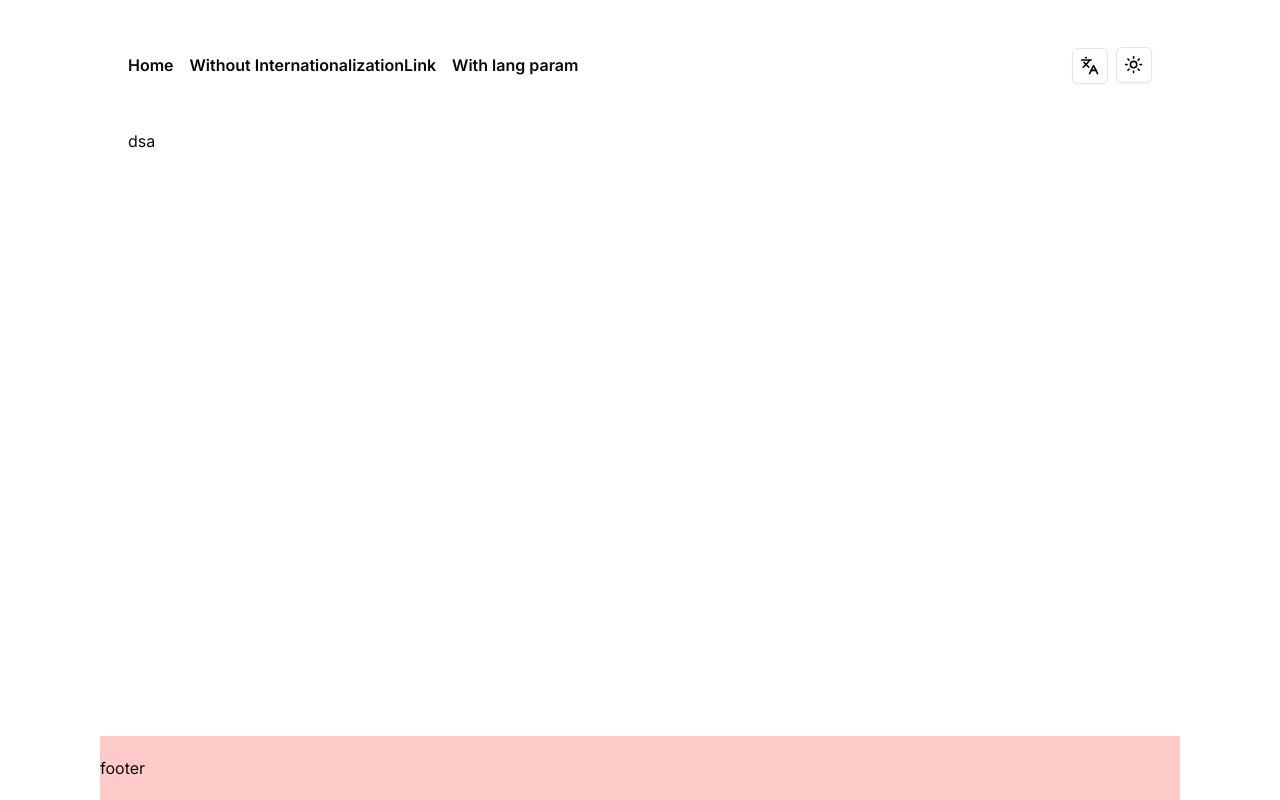
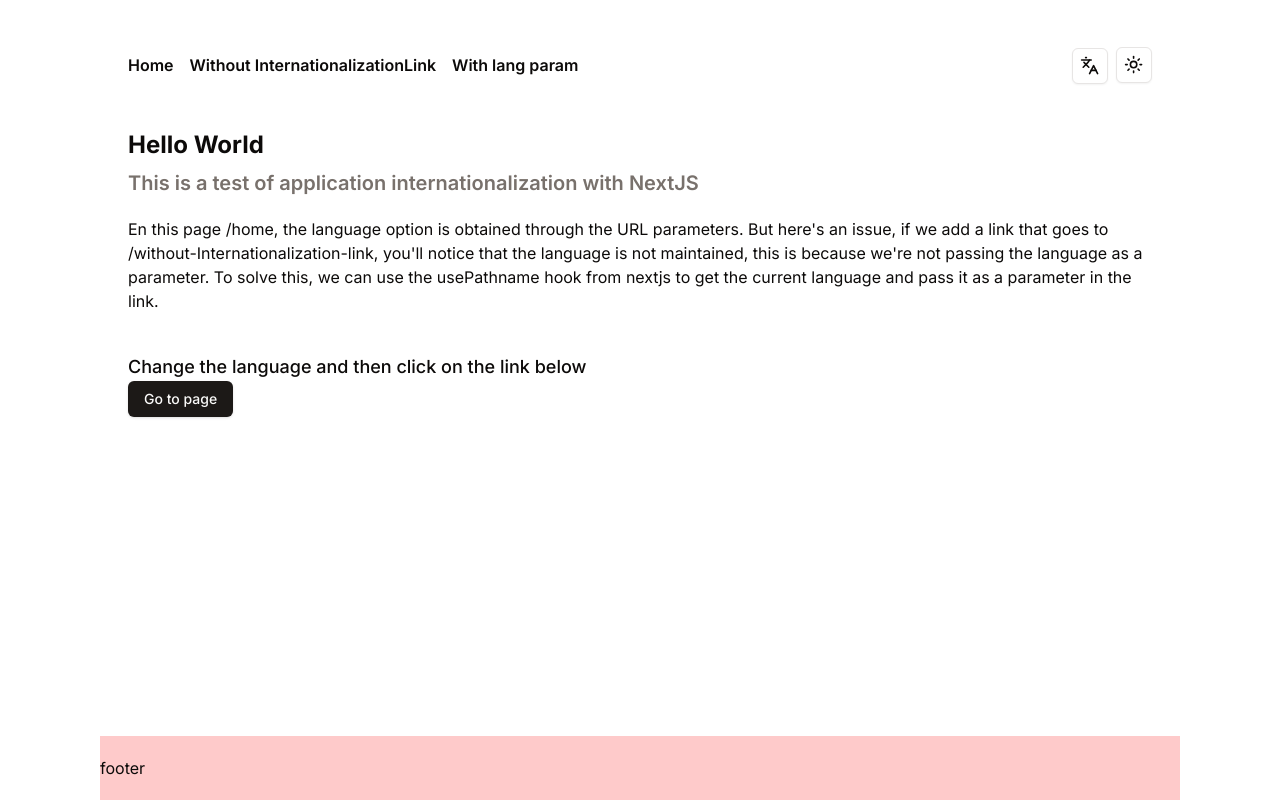
Before and after one commit to Nahuelluca20/next-internationalization-example, a Next.js app: page /en/ in a window 1280 px wide. Built offline with nearby package versions, Linux system fonts and the light colour scheme.

Commit message:
Refactor home page to support internationalization

```diff
--- a/app/[lang]/page.tsx
+++ b/app/[lang]/page.tsx
@@ -1,3 +1,28 @@
-export default function Home() {
-  return <main className="">dsa</main>;
+import { Button } from "@/components/ui/button";
+import { Locale } from "@/i18n-config";
+import { getDictionary } from "@/utils/dictionaries";
+import Link from "next/link";
+
+export default async function Home({ params }: { params: { lang: Locale } }) {
+  const dictionary = await getDictionary("home", params.lang);
+  return (
+    <main className="">
+      <div className="space-y-2">
+        <h1 className="font-bold text-2xl">{dictionary.title}</h1>
+        <h4 className="font-semibold text-xl text-muted-foreground">
+          {dictionary.subtitle}
+        </h4>
+      </div>
+      <p className="mt-5">{dictionary.content}</p>
+
+      <div className="mt-10">
+        <h2 className="text-lg font-medium">{dictionary.swithLanguage}</h2>
+        <Button asChild>
+          <Link href="/without-Internationalization-link">
+            {dictionary.link}
+          </Link>
+        </Button>
+      </div>
+    </main>
+  );
 }
--- a/dictionaries/en/home.json
+++ b/dictionaries/en/home.json
@@ -1,4 +1,7 @@
 {
   "title": "Hello World",
-  "subtitle": "This is a test of application internationalization with NextJS"
+  "subtitle": "This is a test of application internationalization with NextJS",
+  "content": "En this page /home, the language option is obtained through the URL parameters. But here's an issue, if we add a link that goes to /without-Internationalization-link, you'll notice that the language is not maintained, this is because we're not passing the language as a parameter. To solve this, we can use the usePathname hook from nextjs to get the current language and pass it as a parameter in the link.",
+  "swithLanguage": "Change the language and then click on the link below",
+  "link": "Go to page"
 }
--- a/dictionaries/es/home.json
+++ b/dictionaries/es/home.json
@@ -1,4 +1,7 @@
 {
   "title": "Hola Mundo",
-  "subtitle": "Esto es una prueba de internacionalización de la aplicación con NextJS"
+  "subtitle": "Esto es una prueba de internacionalización de la aplicación con NextJS",
+  "content": "En esta pagina /home, se obtiene la opción del lenguaje atraves de los parametros de la url. Pero aqui hay un problema, si nosotros agregamos un link que vaya a /without-Internationalization-link, notara que el lenguaje no se mantiene, esto es porque no estamos pasando el lenguaje como parametro. Para solucionar esto, podemos usar el hook usePathname de nextjs para obtener el lenguaje actual y pasarlo como parametro en el link.",
+  "swithLanguage": "Cambia el lenguaje y luego has click en el link de abajo",
+  "link": "Ir a la página"
 }
--- /dev/null
+++ b/utils/dictionaries.ts
@@ -0,0 +1,36 @@
+import "server-only";
+import { Locale } from "@/i18n-config";
+
+interface DictionaryPaths {
+  [section: string]: {
+    [locale in Locale]: () => Promise<any>;
+  };
+}
+
+const dictionaryPaths: DictionaryPaths = {
+  home: {
+    en: () =>
+      import("../dictionaries/en/home.json").then((module) => module.default),
+    es: () =>
+      import("../dictionaries/es/home.json").then((module) => module.default),
+  },
+};
+
+export const getDictionary = async (
+  section: string,
+  locale: Locale
+): Promise<any> => {
+  const sectionDictionary = dictionaryPaths[section];
+
+  if (!sectionDictionary) {
+    throw new Error(`Invalid dictionary section: ${section}`);
+  }
+
+  const getLocaleDictionary = sectionDictionary[locale];
+
+  if (!getLocaleDictionary) {
+    throw new Error(`Invalid locale for section ${section}: ${locale}`);
+  }
+
+  return getLocaleDictionary();
+};
```
